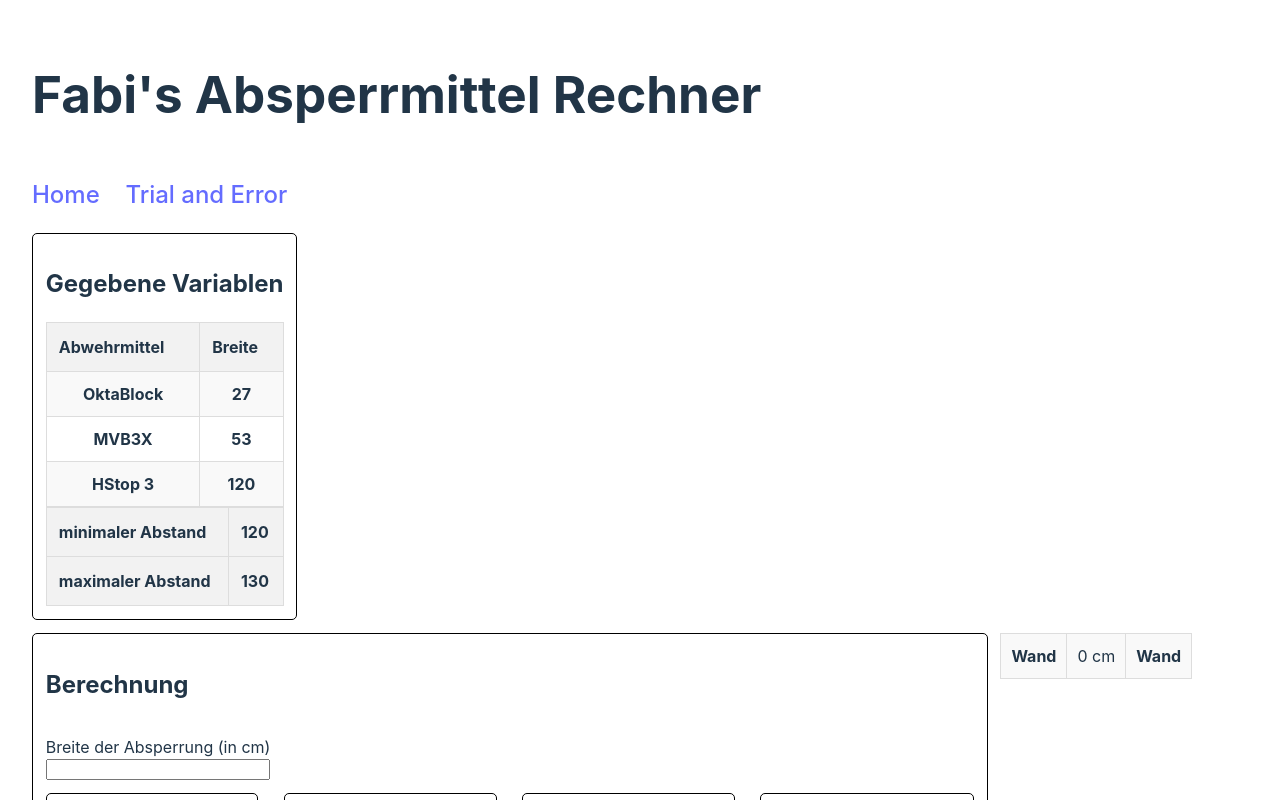
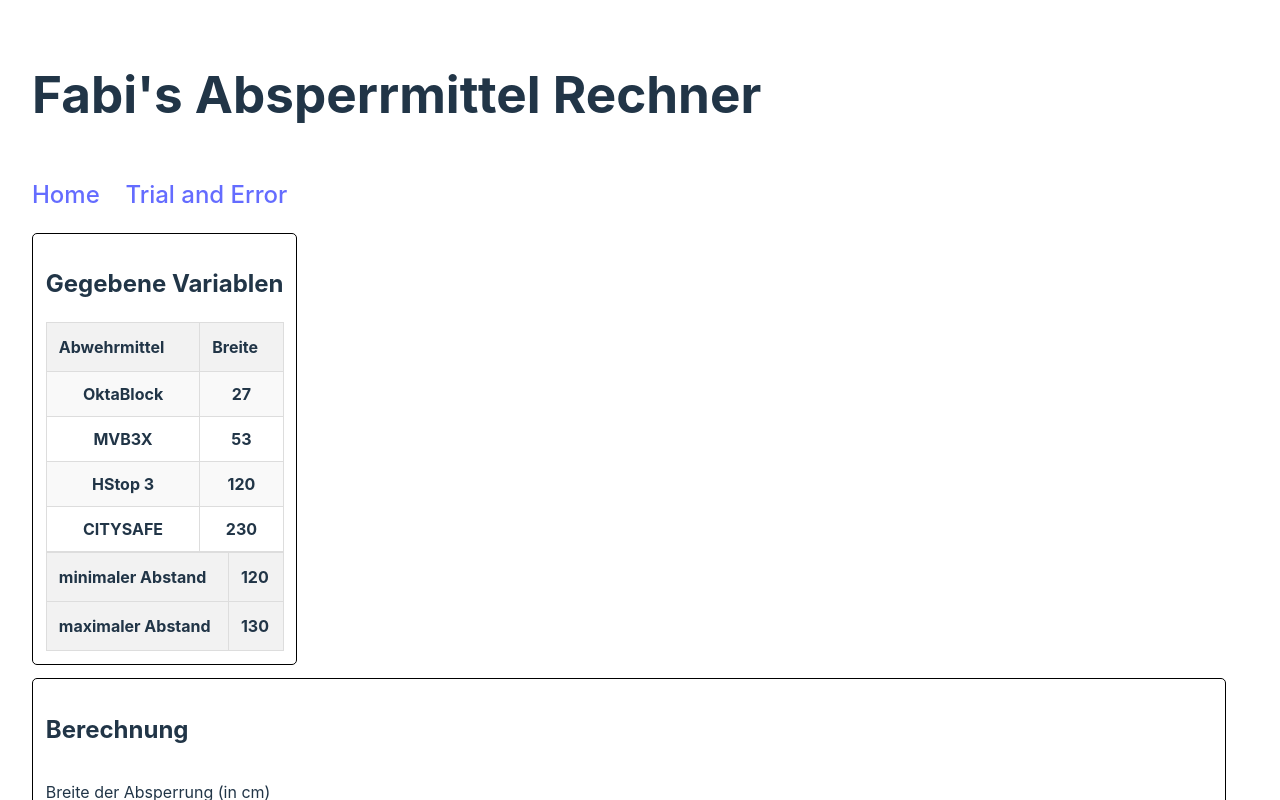
Before and after one commit to Redeif/Fabi-Absperrung-React, a React (Vite) app: page /#/trialanderror in a window 1280 px wide. Shown: the top 800 px of the page. Built offline with nearby package versions, Linux system fonts and the light colour scheme.

Commit message:
adding CITYSAFE

```diff
--- a/src/Components/AbwehrmittelContext.tsx
+++ b/src/Components/AbwehrmittelContext.tsx
@@ -17,6 +17,7 @@ export const AbwehrmittelProvider = ({ children }: { children: ReactNode }) => {
     { name: "OktaBlock", width: 27, inventory: 0 },
     { name: "MVB3X", width: 53, inventory: 0 },
     { name: "HStop 3", width: 120, inventory: 0 },
+    { name: "CITYSAFE", width: 230, inventory: 0}
   ]);
 
   const [favouriteAbwehrmittel, setFavouriteAbwehrmittel] = useState<string>(Abwehrmittel[1].name);
```
